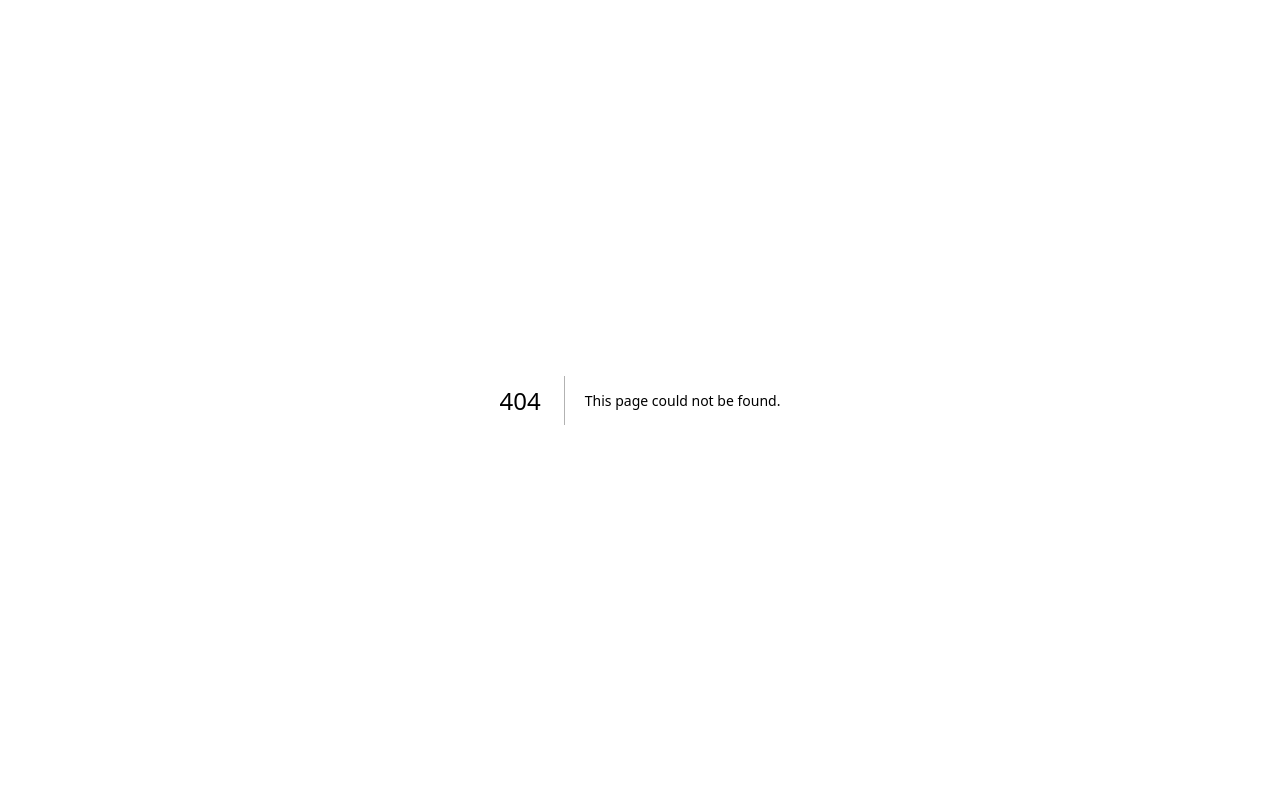
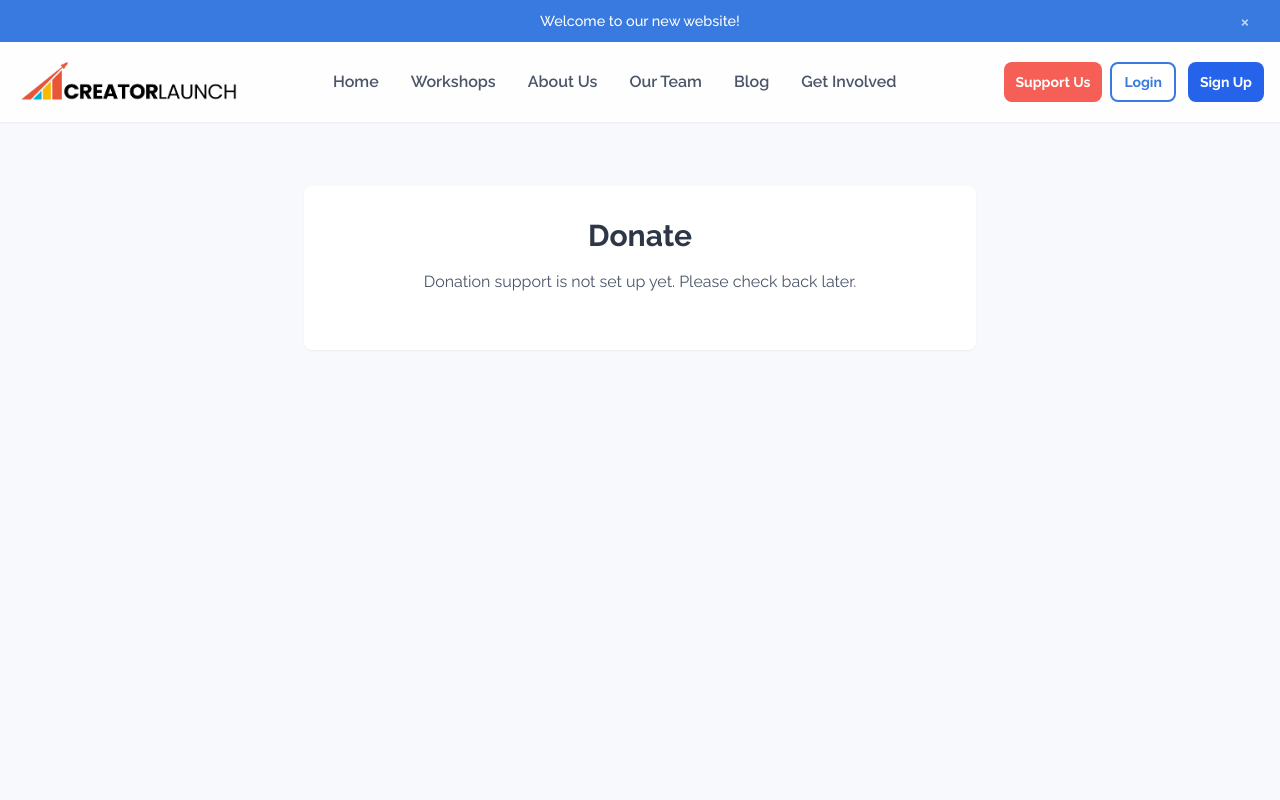
Before and after one commit to AdminYouthCreator/CreatorLaunch, a Next.js app in the folder frontend/: page /donate in a window 1280 px wide. Before the commit this address had no page. Shown: the top 800 px of the page. Built offline with nearby package versions, Linux system fonts and the light colour scheme.

Commit message:
Add DonatePage component for donation support

```diff
--- /dev/null
+++ b/frontend/pages/donate.tsx
@@ -0,0 +1,19 @@
+import React from 'react';
+import Layout from '@/components/common/Layout';
+
+export default function DonatePage() {
+  return (
+    <Layout title="Donate | CreatorLaunch">
+      <div className="min-h-screen bg-light py-16">
+        <div className="container mx-auto px-4">
+          <div className="max-w-2xl mx-auto bg-white rounded-lg shadow-sm p-8 text-center">
+            <h1 className="text-3xl font-bold text-dark mb-4">Donate</h1>
+            <p className="text-medium mb-6">
+              Donation support is not set up yet. Please check back later.
+            </p>
+          </div>
+        </div>
+      </div>
+    </Layout>
+  );
+}
```
